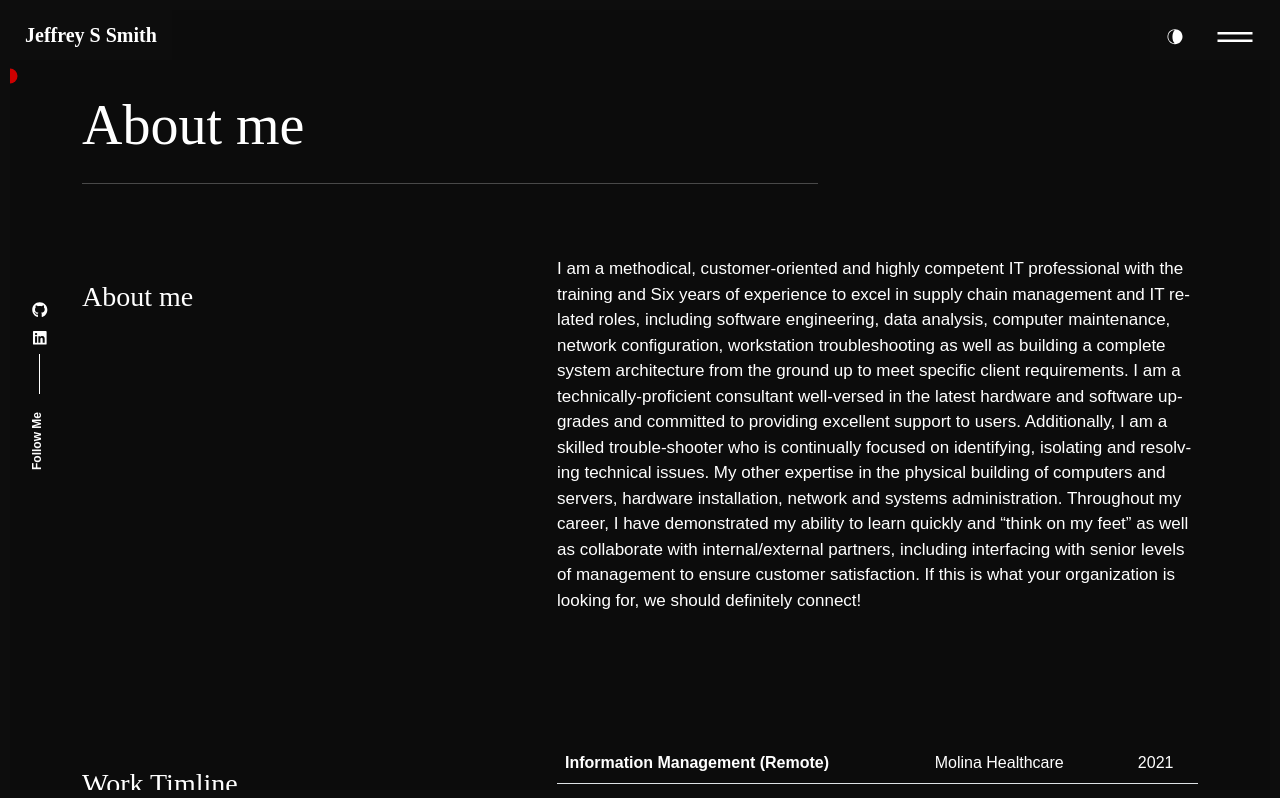
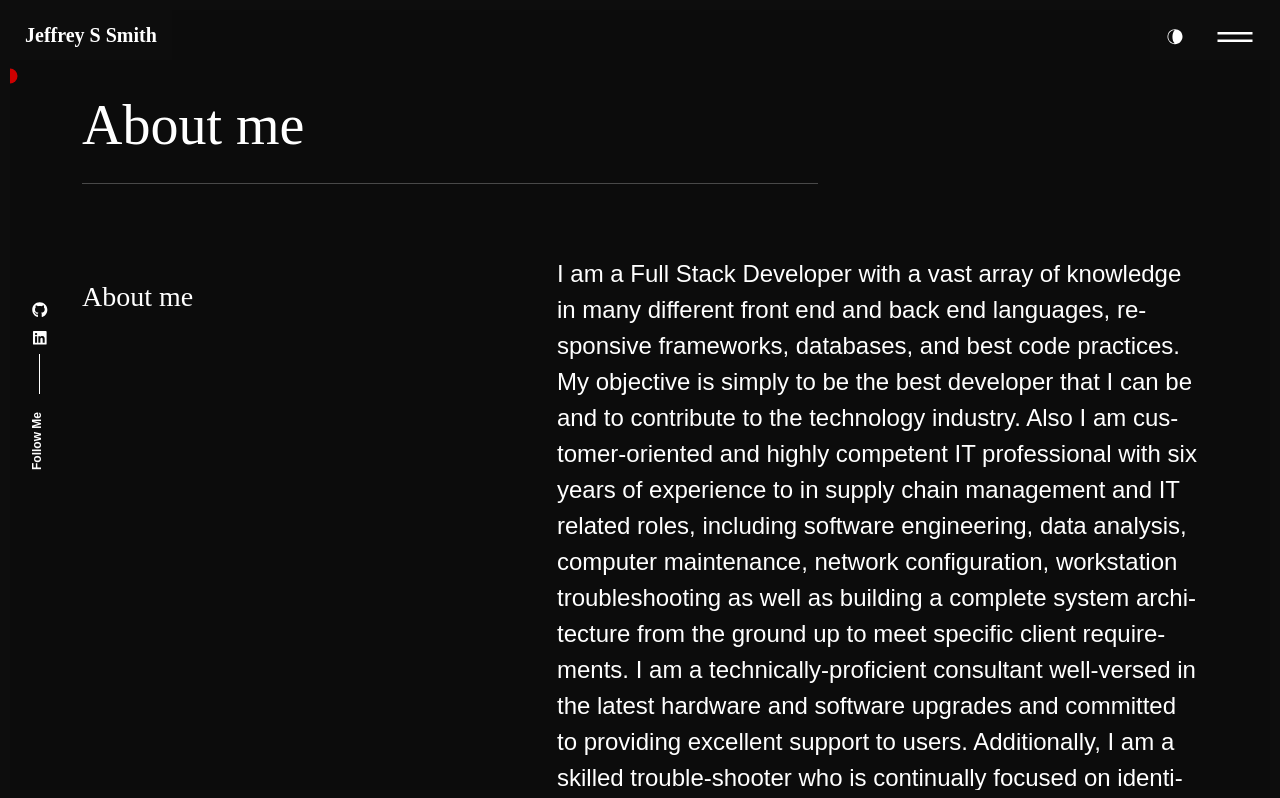
Before and after one commit to Jeffrey-S-Smith/jeffrey-s-smith-portfolio, a React (Create React App) app: page /about in a window 1280 px wide. Shown: the top 798 px of the page. Built offline with nearby package versions, Linux system fonts and the light colour scheme.

Commit message:
updated contnet file

```diff
--- a/src/content.js
+++ b/src/content.js
@@ -11,18 +11,18 @@ const introdata = {
         second: "I code because I like to analyze and solve complex technical information",
         third: "I develop mobile apps",
     },
-    description: "United States Veteran |Full Stack Developer, currently in Seattle, WA",
+    description: "Veteran |Full Stack Developer | IT Specialist | Logistics Management, currently in Seattle, WA",
     your_img_url: "https://cdn.pixabay.com/photo/2017/06/04/20/23/binary-2372130_960_720.jpg",
 };
 
 const dataabout = {
     title: "About me",
-    aboutme: "I am a methodical, customer-oriented and highly competent IT professional with the training and Six years of experience to excel in supply chain management and IT related roles, including software engineering, data analysis, computer maintenance, network configuration, workstation troubleshooting as well as building a complete system architecture from the ground up to meet specific client requirements. I am a technically-proficient consultant well-versed in the latest hardware and software upgrades and committed to providing excellent support to users. Additionally, I am a skilled trouble-shooter who is continually focused on identifying, isolating and resolving technical issues. My other expertise in the physical building of computers and servers, hardware installation, network and systems administration. Throughout my career, I have demonstrated my ability to learn quickly and “think on my feet” as well as collaborate with internal/external partners, including interfacing with senior levels of management to ensure customer satisfaction. If this is what your organization is looking for, we should definitely connect!",
+    aboutme: "I am a Full Stack Developer with a vast array of knowledge in many different front end and back end languages, responsive frameworks, databases, and best code practices. My objective is simply to be the best developer that I can be and to  contribute to the technology industry. Also I am customer-oriented and highly competent IT professional with six years of experience to in supply chain management and IT related roles, including software engineering, data analysis, computer maintenance, network configuration, workstation troubleshooting as well as building a complete system architecture from the ground up to meet specific client requirements. I am a technically-proficient consultant well-versed in the latest hardware and software upgrades and committed to providing excellent support to users. Additionally, I am a skilled trouble-shooter who is continually focused on identifying, isolating and resolving technical issues. My other expertise in the physical building of computers and servers, hardware installation, network and systems administration. Throughout my career, I have demonstrated my ability to learn quickly and “think on my feet” as well as collaborate with internal/external partners, including interfacing with senior levels of management to ensure customer satisfaction.",
 };
 
 
 const worktimeline = [{
-        jobtitle: "Information Management (Remote)",
+        jobtitle: "Information Management Configuration Analyst (Remote)",
         where: "Molina Healthcare",
         date: "2021",
     },
@@ -266,9 +266,9 @@ const dataportfolio = [{
 ];
 
 const contactConfig = {
-    YOUR_EMAIL: "jeffrey.s.smith@gmail.com",
+    YOUR_EMAIL: "jeffrey.s.smith.dev@gmail.com",
     YOUR_FONE: "(206)237-8504",
-    description: "Lorem ipsum dolor sit amet, consectetur adipiscing elit. Morbi vehicula eu nunc et sollicitudin. Cras pulvinar, nisi at imperdiet pharetra. ",
+    description: "I would love to hear from you! Please fill out the form and I will respond within 24 hours. ",
     // create an emailjs.com account
     // check out this tutorial https://www.emailjs.com/docs/examples/reactjs/
     YOUR_SERVICE_ID: "service_id",
--- a/src/pages/about/style.css
+++ b/src/pages/about/style.css
@@ -12,7 +12,8 @@
 }
 
 .aboutme {
-  font-size: 17px;
+  font-size: 24px;
+
 }
 
 .progress-title {
```
